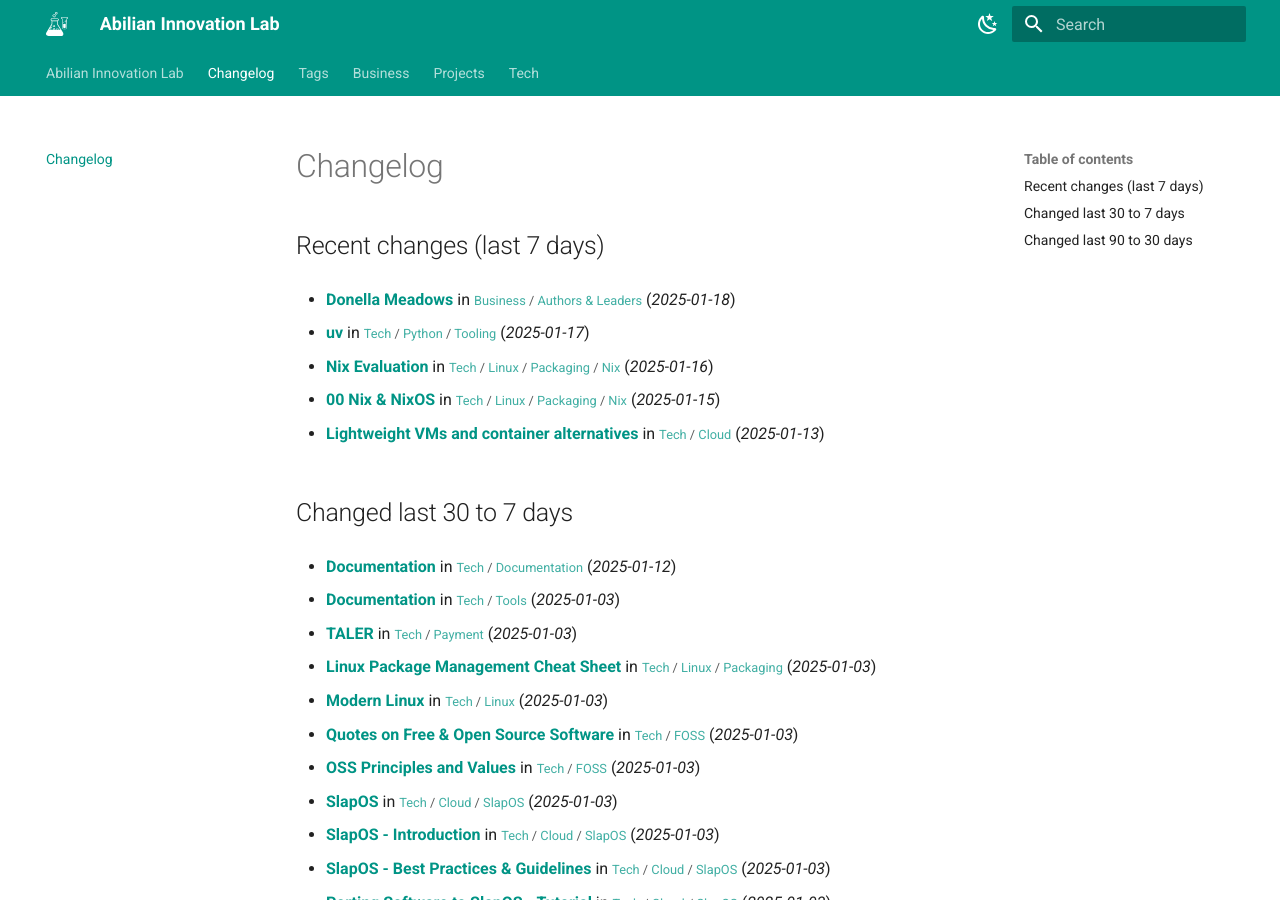
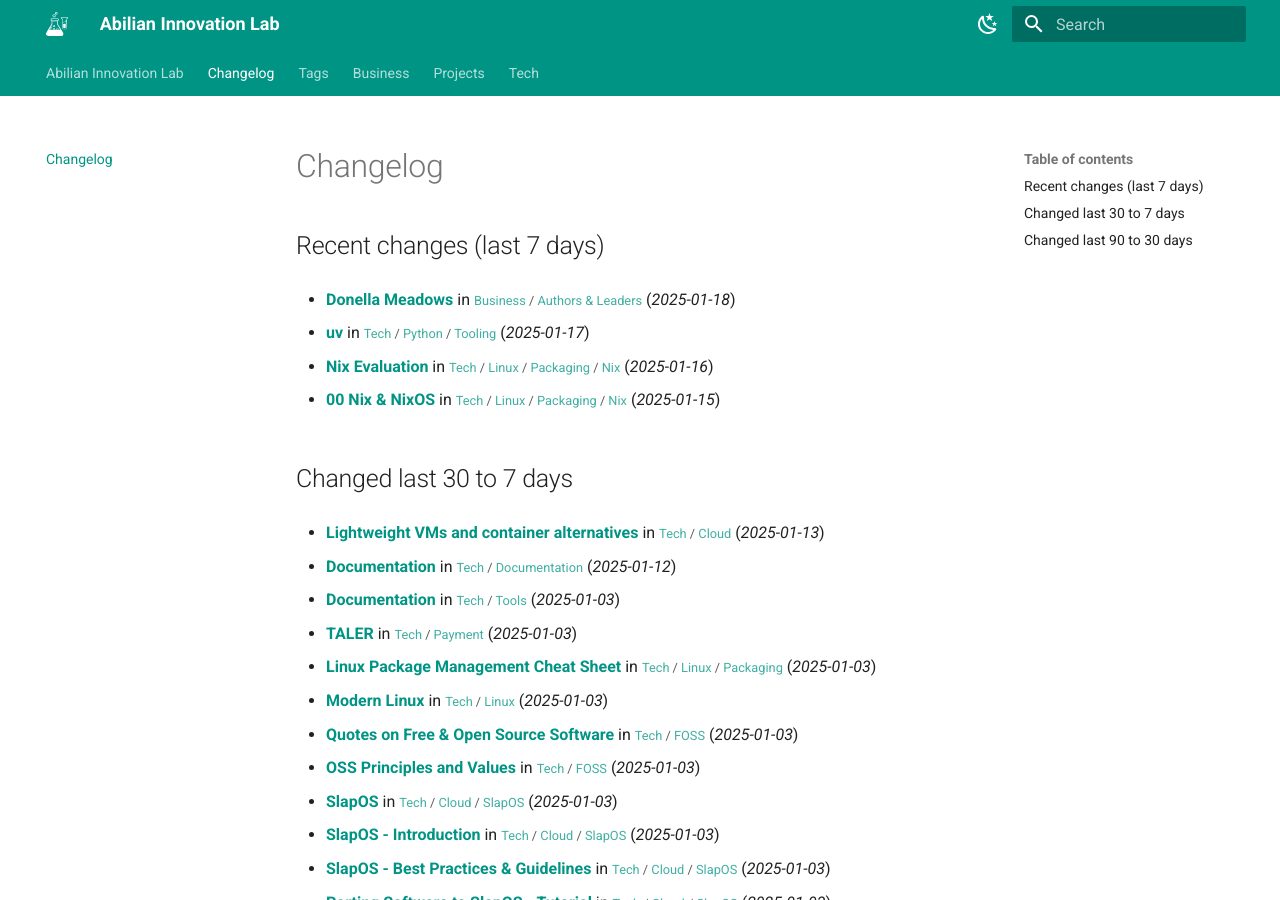
Before and after one commit to abilian/lab.abilian.com, an MkDocs documentation site: the page built from docs/changelog.md, in a window 1280 px wide and 900 px high. Built offline with MkDocs 1.6.1 and Material for MkDocs 9.7.7, drawn with Linux system fonts in a browser that asks for light colours; comment, search, counter and statistics services are not loaded.

Commit message:
Update content

```diff
--- a/docs/changelog.md
+++ b/docs/changelog.md
@@ -10,11 +10,11 @@
 
 - **[00 Nix & NixOS](/Tech/Linux/Packaging/Nix/00 Nix & NixOS/)** in <small>[Tech](/Tech/00 Technology/) / [Linux](/Tech/Linux/DGFIP Report - Desktop Linux/) / [Packaging](/Tech/Linux/Packaging/Debian Packaging/) / [Nix](/Tech/Linux/Packaging/Nix/00 Nix & NixOS/)</small> (*2025-01-15*)
 
-- **[Lightweight VMs and container alternatives](/Tech/Cloud/Lightweight VMs and container alternatives/)** in <small>[Tech](/Tech/00 Technology/) / [Cloud](/Tech/Cloud/6 pilars AWS/)</small> (*2025-01-13*)
-
 
 
 ## Changed last 30 to 7 days
+
+- **[Lightweight VMs and container alternatives](/Tech/Cloud/Lightweight VMs and container alternatives/)** in <small>[Tech](/Tech/00 Technology/) / [Cloud](/Tech/Cloud/6 pilars AWS/)</small> (*2025-01-13*)
 
 - **[Documentation](/Tech/Documentation/Documentation/)** in <small>[Tech](/Tech/00 Technology/) / [Documentation](/Tech/Documentation/Documentation/)</small> (*2025-01-12*)
 
```
